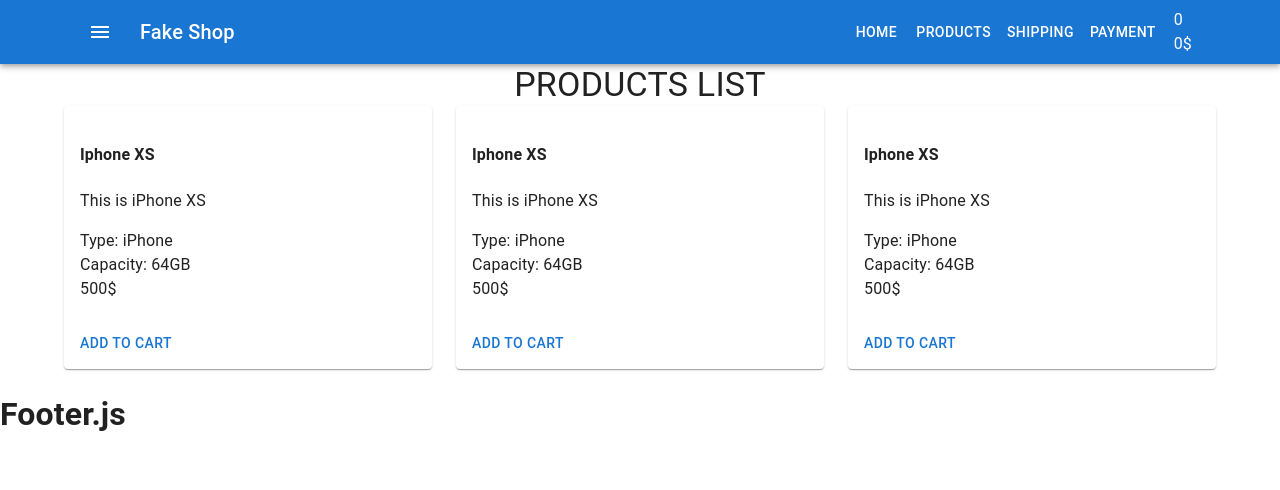
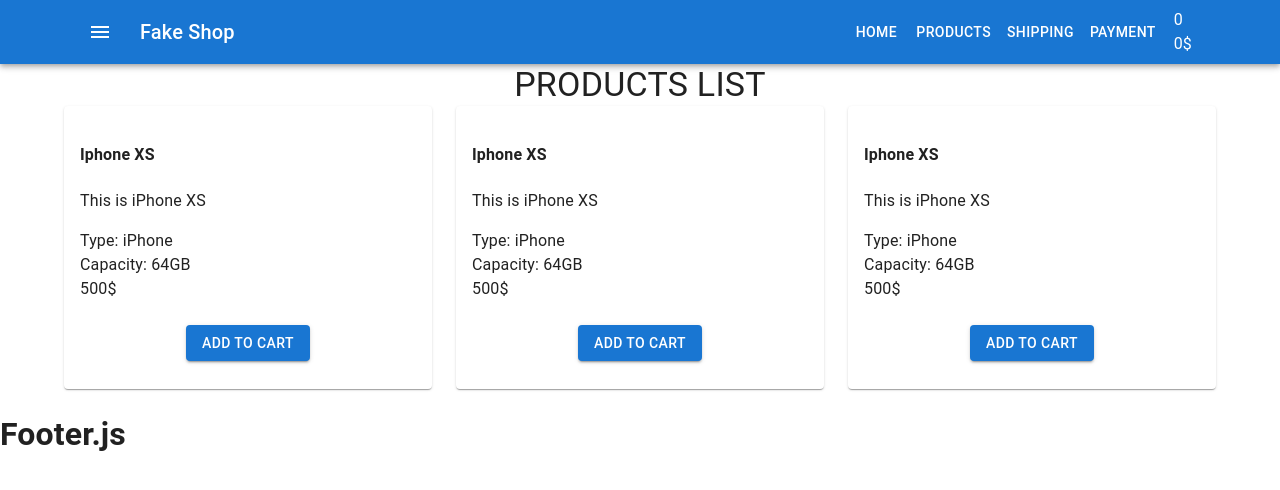
Before and after one commit to VladislavFuklev/FakeShop, a React (Create React App) app: page / in a window 1280 px wide. Shown: the top 490 px of the page. Built offline with nearby package versions, Linux system fonts and the light colour scheme.

Commit message:
добавили стилизацию кнопке

```diff
--- a/src/components/Products/ProductsListItem.js
+++ b/src/components/Products/ProductsListItem.js
@@ -1,5 +1,6 @@
+import React from 'react'
 import { Button, Card, CardActions, CardContent } from '@mui/material'
-import React from 'react'
+import "./ProductsListItem.scss"
 
 export const ProductsListItem = () => {
     return (
@@ -12,8 +13,8 @@
                     <div>Capacity: 64GB</div>
                     <div>500$</div>
                 </CardContent>
-                <CardActions>
-                    <Button>Add to cart</Button>
+                <CardActions className='add-to-cart-block'>
+                    <Button variant='contained'>Add to cart</Button>
                 </CardActions>
             </Card>
         </>
--- /dev/null
+++ b/src/components/Products/ProductsListItem.scss
@@ -0,0 +1,4 @@
+.add-to-cart-block {
+    justify-content: center;
+    margin-bottom: 20px;
+}
```
